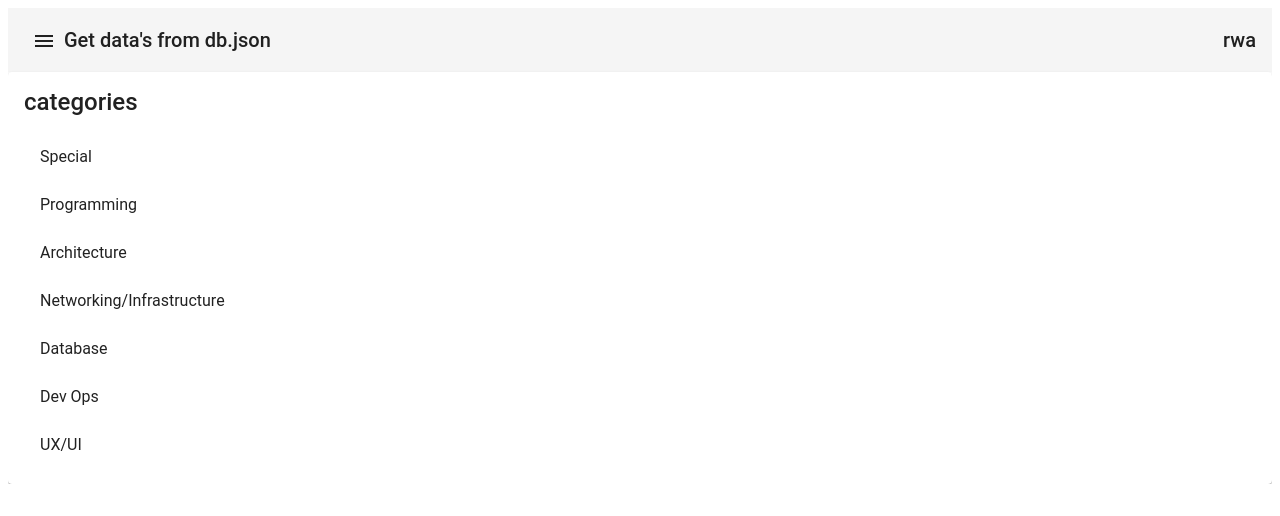
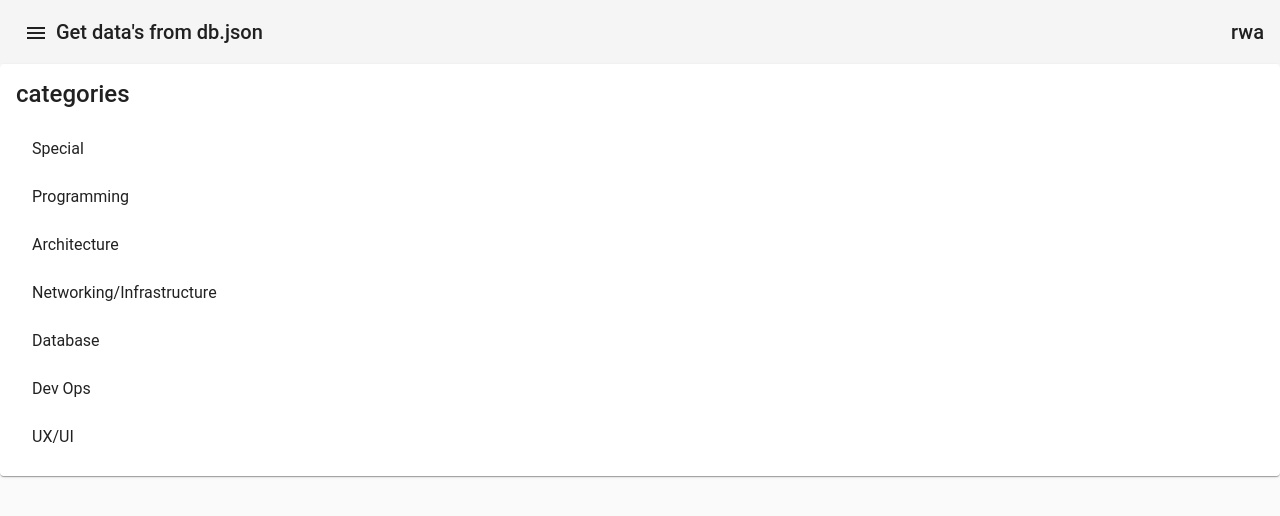
Before and after one commit to manijiggi1992/angular-workout, an Angular app: page /categories in a window 1280 px wide. Shown: the top 516 px of the page. Built offline with nearby package versions, Linux system fonts and the light colour scheme; data requests are answered from the project's data file.

Commit message:
Add files via upload

```diff
--- a/src/styles.scss
+++ b/src/styles.scss
@@ -1,2 +1,8 @@
 /* You can add global styles to this file, and also import other style files */
 @import "~@angular/material/prebuilt-themes/indigo-pink.css";
+
+html,body{
+  margin: 0;
+  width: 100%;
+  height: 100%
+}
```
